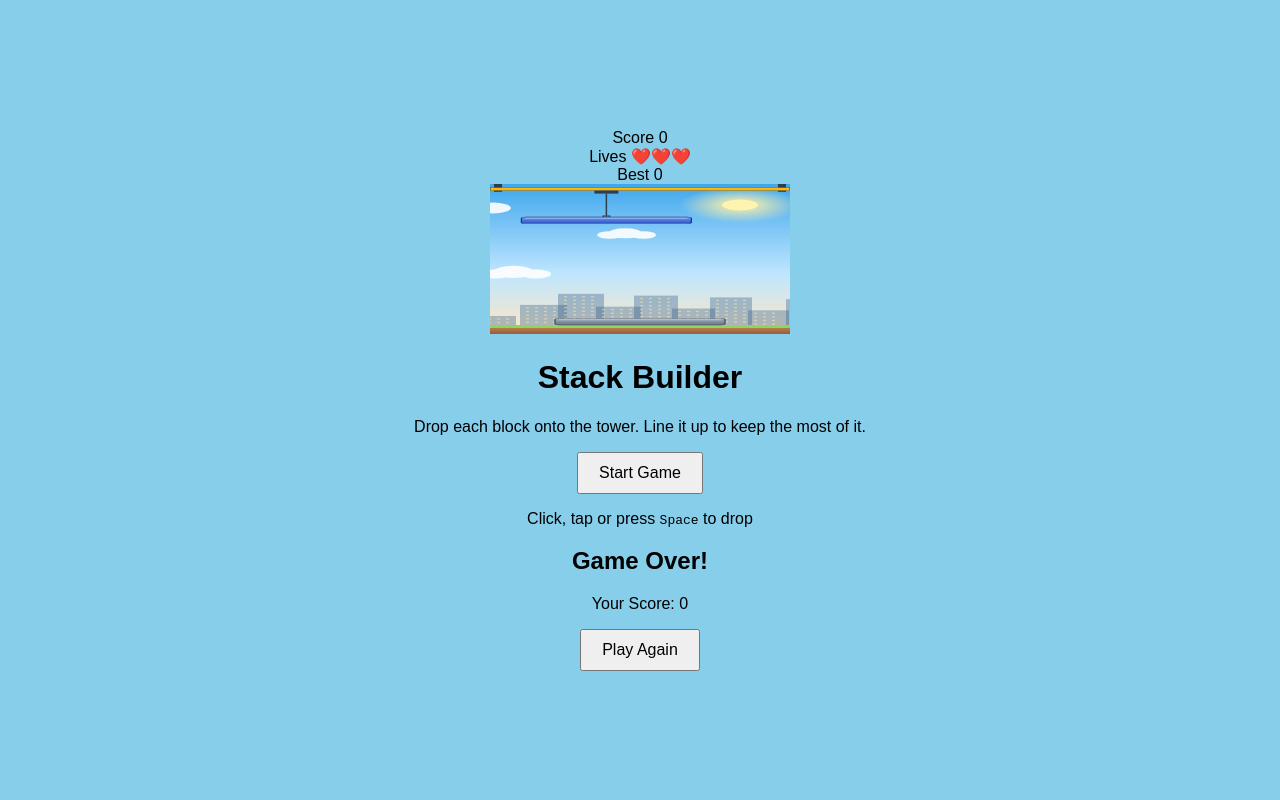
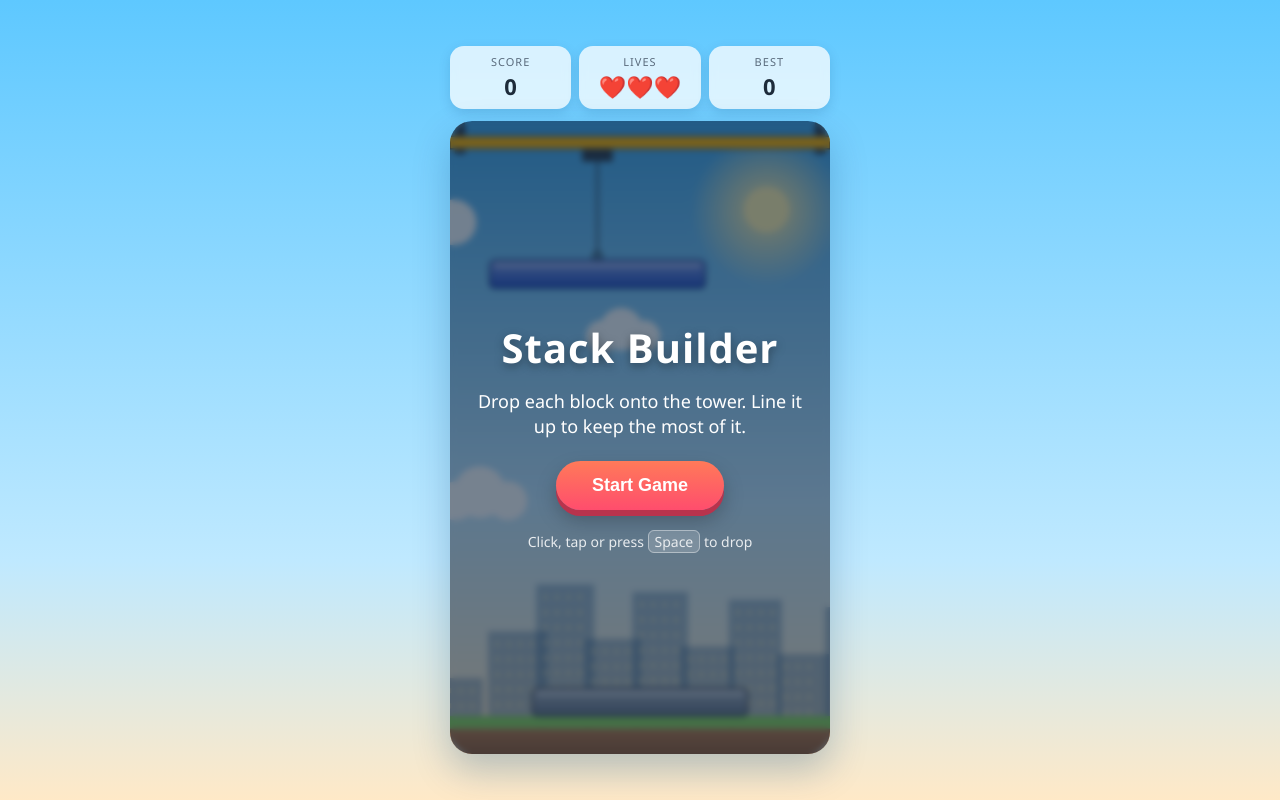
Before and after one commit to unstopablethinkerr/building-stack-game, a plain HTML site: page index.html in a window 1280 px wide. Drawn offline with Linux system fonts and the light colour scheme.

Commit message:
Refactor styles for improved layout and design

```diff
--- a/styles.css
+++ b/styles.css
@@ -1,119 +1,170 @@
- body {
+* {
+    box-sizing: border-box;
+}
+
+body {
+    margin: 0;
+    min-height: 100vh;
     display: flex;
     justify-content: center;
     align-items: center;
-    height: 100vh;
-    margin: 0;
-    background-color: #87ceeb;
-    font-family: Arial, sans-serif;
+    padding: 16px;
+    background: linear-gradient(180deg, #5ec8ff 0%, #bfe9ff 70%, #ffe9c7 100%);
+    font-family: "Segoe UI", Roboto, Arial, sans-serif;
+    color: #1d2b3a;
+    -webkit-tap-highlight-color: transparent;
+    user-select: none;
 }
 
 .game-container {
-    text-align: center;
-    position: relative;
+    width: min(92vw, 380px);
+    display: flex;
+    flex-direction: column;
+    gap: 12px;
 }
 
-.game-area {
-    position: relative;
-    width: 300px;
-    height: 500px;
-    background: url('background.png') no-repeat center center;
-    background-size: cover;
-    overflow: hidden;
+/* ---------- HUD ---------- */
+.hud {
+    display: flex;
+    justify-content: space-between;
+    gap: 8px;
 }
 
-.crane {
-    position: absolute;
-    top: 50px;
-    left: 50%;
-    transform: translateX(-50%);
-    width: 50px;
-    height: 150px;
-    background-color: #ffeb3b;
-    border: 2px solid #000;
+.hud-item {
+    flex: 1;
+    display: flex;
+    flex-direction: column;
+    align-items: center;
+    padding: 8px 4px;
+    background: rgba(255, 255, 255, 0.75);
+    border-radius: 14px;
+    box-shadow: 0 4px 12px rgba(0, 60, 110, 0.15);
+    backdrop-filter: blur(4px);
 }
 
-.hook {
-    position: absolute;
-    bottom: -20px;
-    left: 50%;
-    transform: translateX(-50%);
-    width: 20px;
-    height: 20px;
-    background-color: #ff9800;
-    border: 2px solid #000;
-    border-radius: 50%;
+.hud-label {
+    font-size: 11px;
+    text-transform: uppercase;
+    letter-spacing: 1px;
+    color: #5a6b7d;
 }
 
-.swinging-floor {
-    position: absolute;
-    bottom: -50px;
-    left: 50%;
-    transform: translateX(-50%);
-    width: 100px;
-    height: 50px;
-    background-color: #ff5733;
-    border: 2px solid #000;
+.hud-value {
+    font-size: 22px;
+    font-weight: 700;
+    margin-top: 2px;
+    min-height: 28px;
 }
 
-.base-floor {
-    position: absolute;
-    bottom: 0;
-    left: 50%;
-    transform: translateX(-50%);
-    width: 100px;
-    height: 50px;
-    background-color: #c70039;
-    border: 2px solid #000;
+/* ---------- Stage ---------- */
+.stage {
+    position: relative;
+    width: 100%;
+    aspect-ratio: 3 / 5;
+    border-radius: 22px;
+    overflow: hidden;
+    box-shadow: 0 16px 36px rgba(0, 60, 110, 0.25);
+    background: #8fd6ff;
 }
 
-.controls {
-    margin-top: 20px;
-    display: flex;
-    justify-content: space-between;
-    align-items: center;
-}
-
-.lives, .level {
-    font-size: 24px;
-    margin: 0 10px;
-}
-
-button {
-    padding: 10px 20px;
-    font-size: 16px;
+#game-canvas {
+    display: block;
+    width: 100%;
+    height: 100%;
+    touch-action: manipulation;
     cursor: pointer;
 }
 
-.game-over-screen {
-    display: none;
-    position: fixed;
-    top: 0;
-    left: 0;
-    width: 100%;
-    height: 100%;
-    background-color: rgba(0, 0, 0, 0.8);
-    color: white;
+/* ---------- Overlays ---------- */
+.overlay {
+    position: absolute;
+    inset: 0;
+    display: flex;
+    flex-direction: column;
     justify-content: center;
     align-items: center;
-    flex-direction: column;
+    gap: 10px;
+    padding: 24px;
     text-align: center;
+    background: rgba(12, 30, 52, 0.55);
+    backdrop-filter: blur(3px);
+    color: #fff;
+    transition: opacity 0.25s ease;
 }
 
-.game-over-screen p {
-    font-size: 24px;
-    margin: 10px 0;
+.overlay.hidden {
+    opacity: 0;
+    pointer-events: none;
 }
 
-.game-over-screen button {
-    padding: 15px 30px;
-    font-size: 18px;
-    background-color: #007bff;
-    color: white;
-    border: none;
-    cursor: pointer;
+.overlay h1 {
+    margin: 0;
+    font-size: 40px;
+    letter-spacing: 1px;
+    text-shadow: 0 3px 10px rgba(0, 0, 0, 0.35);
 }
 
-.game-over-screen button:hover {
-    background-color: #0056b3;
+.overlay h2 {
+    margin: 0;
+    font-size: 34px;
+    text-shadow: 0 3px 10px rgba(0, 0, 0, 0.35);
 }
+
+.overlay p {
+    margin: 4px 0;
+    font-size: 18px;
+    line-height: 1.4;
+}
+
+.overlay .sub {
+    color: #ffd93d;
+    font-weight: 700;
+}
+
+.overlay .hint {
+    font-size: 14px;
+    opacity: 0.85;
+    margin-top: 12px;
+}
+
+kbd {
+    background: rgba(255, 255, 255, 0.2);
+    border: 1px solid rgba(255, 255, 255, 0.5);
+    border-radius: 6px;
+    padding: 1px 6px;
+    font-family: inherit;
+}
+
+.btn {
+    margin-top: 8px;
+    padding: 14px 36px;
+    font-size: 18px;
+    font-weight: 700;
+    color: #fff;
+    background: linear-gradient(180deg, #ff7a59, #ff4d6d);
+    border: none;
+    border-radius: 999px;
+    cursor: pointer;
+    box-shadow: 0 6px 0 #b8334d, 0 10px 20px rgba(0, 0, 0, 0.25);
+    transition: transform 0.08s ease, box-shadow 0.08s ease;
+}
+
+.btn:hover {
+    transform: translateY(-1px);
+}
+
+.btn:active {
+    transform: translateY(4px);
+    box-shadow: 0 2px 0 #b8334d, 0 4px 10px rgba(0, 0, 0, 0.25);
+}
+
+.btn:focus-visible {
+    outline: 3px solid #ffd93d;
+    outline-offset: 3px;
+}
+
+@media (prefers-reduced-motion: reduce) {
+    .overlay {
+        transition: none;
+    }
+}
```
